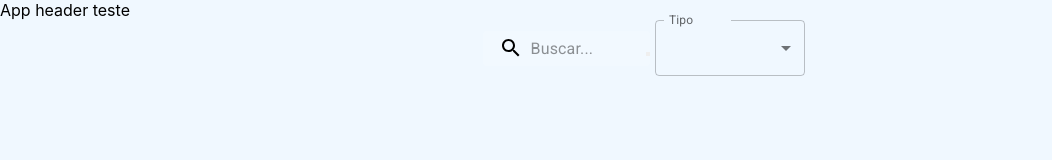
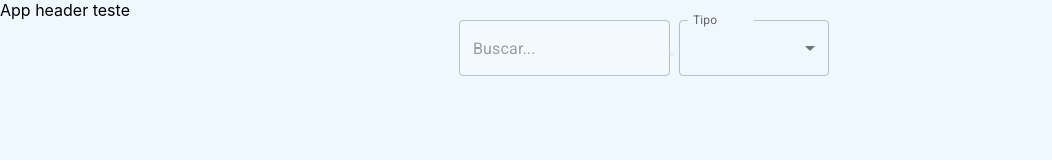
Before and after one commit to gmartins-dev/react-mblabs, a React (Vite) app: page / in a window 1280 px wide. Shown: the top 160 px of the page, without its empty margins (0-1052 px from the left). Built offline with nearby package versions, Linux system fonts and the light colour scheme; no server answers.

Commit message:
search bar css fixes

```diff
--- a/src/components/SearchBar/index.tsx
+++ b/src/components/SearchBar/index.tsx
@@ -3,9 +3,8 @@ import {
   Theme,
   makeStyles,
 } from '@material-ui/core/styles';
-import SearchIcon from '@material-ui/icons/Search';
-import InputBase from '@material-ui/core/InputBase';
 import { alpha } from '@material-ui/core/styles';
+import { OutlinedInput } from '@mui/material';
 import { useState } from 'react';
 
 const useStyles = makeStyles((theme: Theme) =>
@@ -30,21 +29,11 @@ const useStyles = makeStyles((theme: Theme) =>
         width: 'auto',
       },
     },
-    searchIcon: {
-      padding: theme.spacing(0, 2),
-      height: '100%',
-      position: 'absolute',
-      pointerEvents: 'none',
-      display: 'flex',
-      alignItems: 'center',
-      justifyContent: 'center',
-    },
     inputRoot: {
       color: 'inherit',
     },
     inputInput: {
       padding: theme.spacing(1, 1, 1, 0),
-      // vertical padding + font size from searchIcon
       paddingLeft: `calc(1em + ${theme.spacing(4)}px)`,
       transition: theme.transitions.create('width'),
       width: '100%',
@@ -63,16 +52,13 @@ export default function SearchBar({ handleSearch }) {
   const classes = useStyles();
   return (
     <div className={classes.search}>
-      <div className={classes.searchIcon}>
-        <SearchIcon />
-      </div>
       <form
         onSubmit={(event) => {
           event.preventDefault();
           handleSearch(searchValue);
         }}
       >
-        <InputBase
+        <OutlinedInput
           type="text"
           onChange={(event) =>
             setSearchValue(event.target.value)
```
Also changed, not shown: src/components/SearchBar/styles.ts (deleted, +0 -40 lines).
